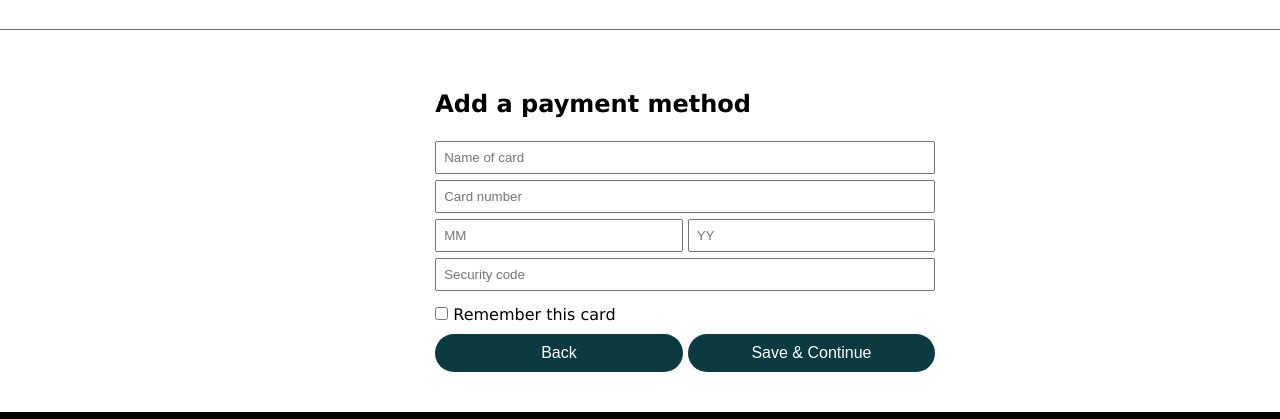
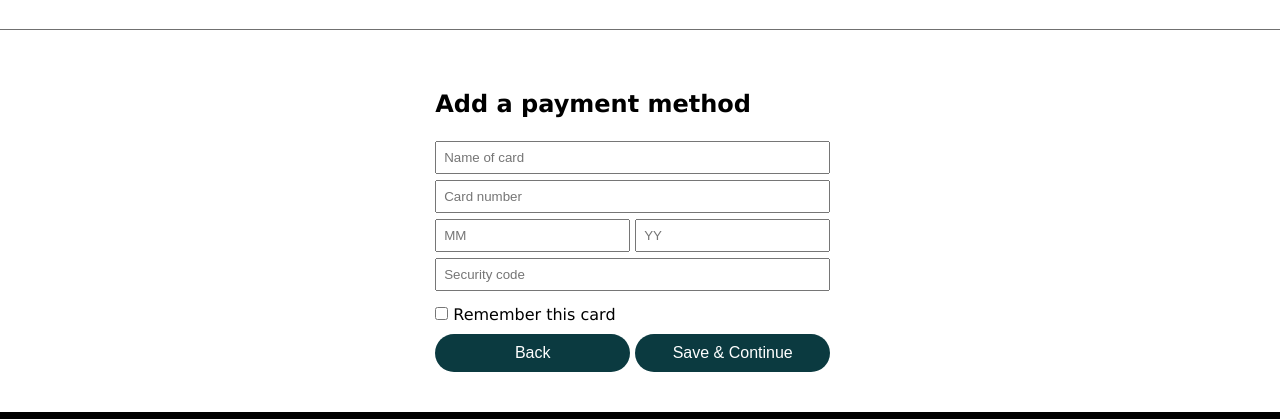
Before and after one commit to LillyTBui/MyFirstProject, a plain HTML site: page checkout-payment.html in a window 1280 px wide. Shown: the part 400-819 px from the top of the page. Drawn offline with Linux system fonts and the light colour scheme.

Commit message:
class fix

```diff
--- a/checkout-payment.html
+++ b/checkout-payment.html
@@ -35,7 +35,7 @@
         <h1>Payment Method</h1>
       </div>
       <div class="payment-info">
-        <form class="payment-form__size">
+        <form>
           <h2>Add a payment method</h2>
           <input type="text" name="fullname" placeholder="Name of card" />
           <input type="number" name="card-number" placeholder="Card number" max="16" />
--- a/css/payment.css
+++ b/css/payment.css
@@ -1,7 +1,3 @@
-.payment-form__size {
-  min-width: 500px;
-}
-
 .payment-help {
   margin: auto 0px;
 }
```
